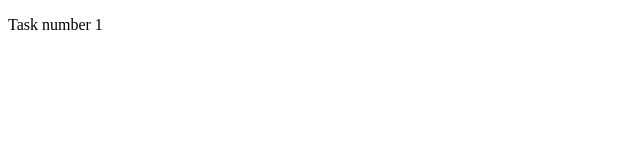
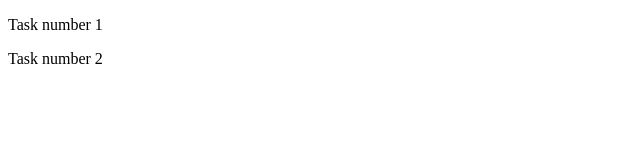
Before and after one commit to oisin-t-ucd/unit_2_exercises, a plain HTML site: page index.html in a window 1280 px wide. Shown: the full height of the page, 0-640 px from the left. Drawn offline with Linux system fonts and the light colour scheme.

Commit message:
Complete task 2

```diff
--- a/index.html
+++ b/index.html
@@ -7,5 +7,6 @@
 </head>
 <body>
     <p>Task number 1</p>
+    <p>Task number 2</p>
 </body>
 </html>
```
